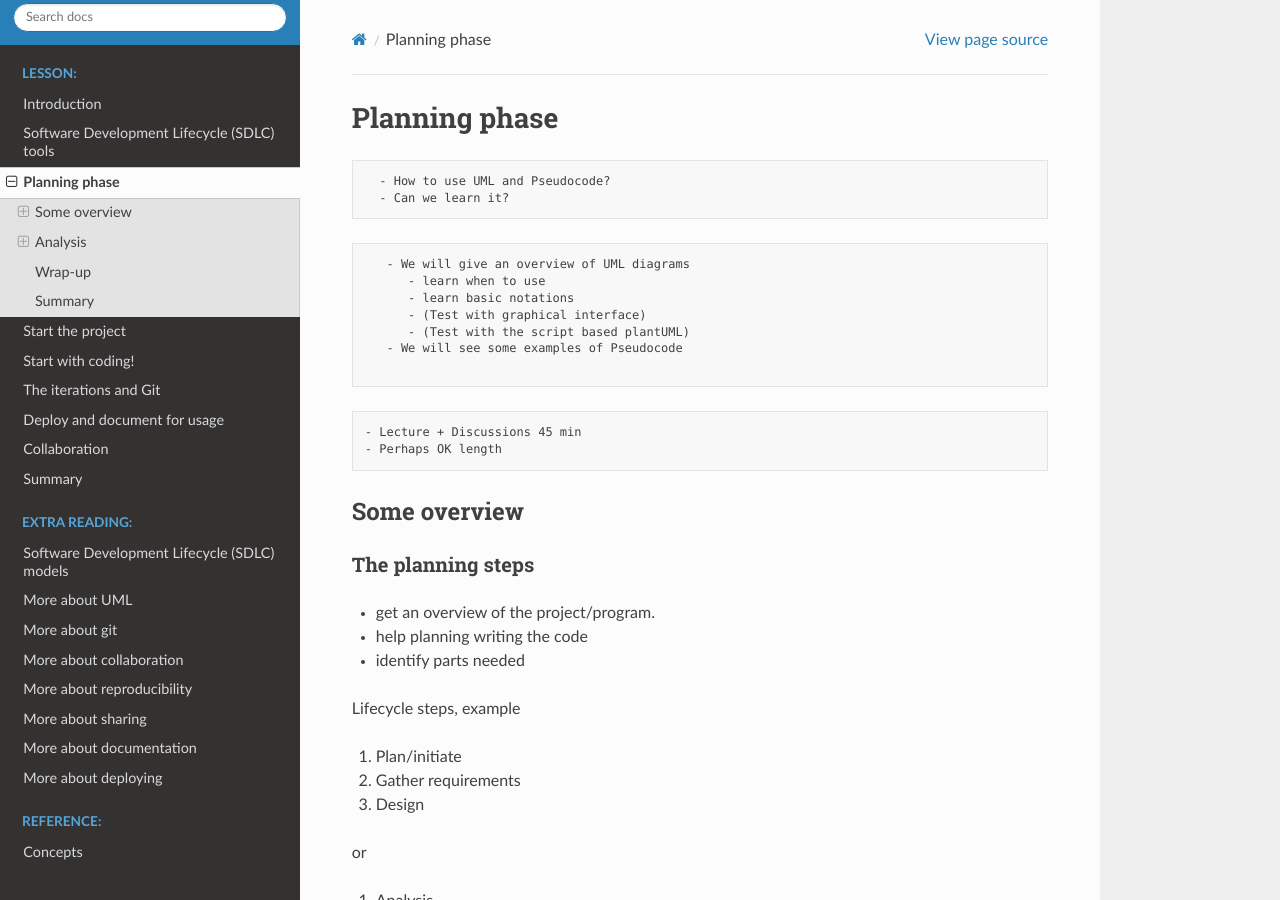
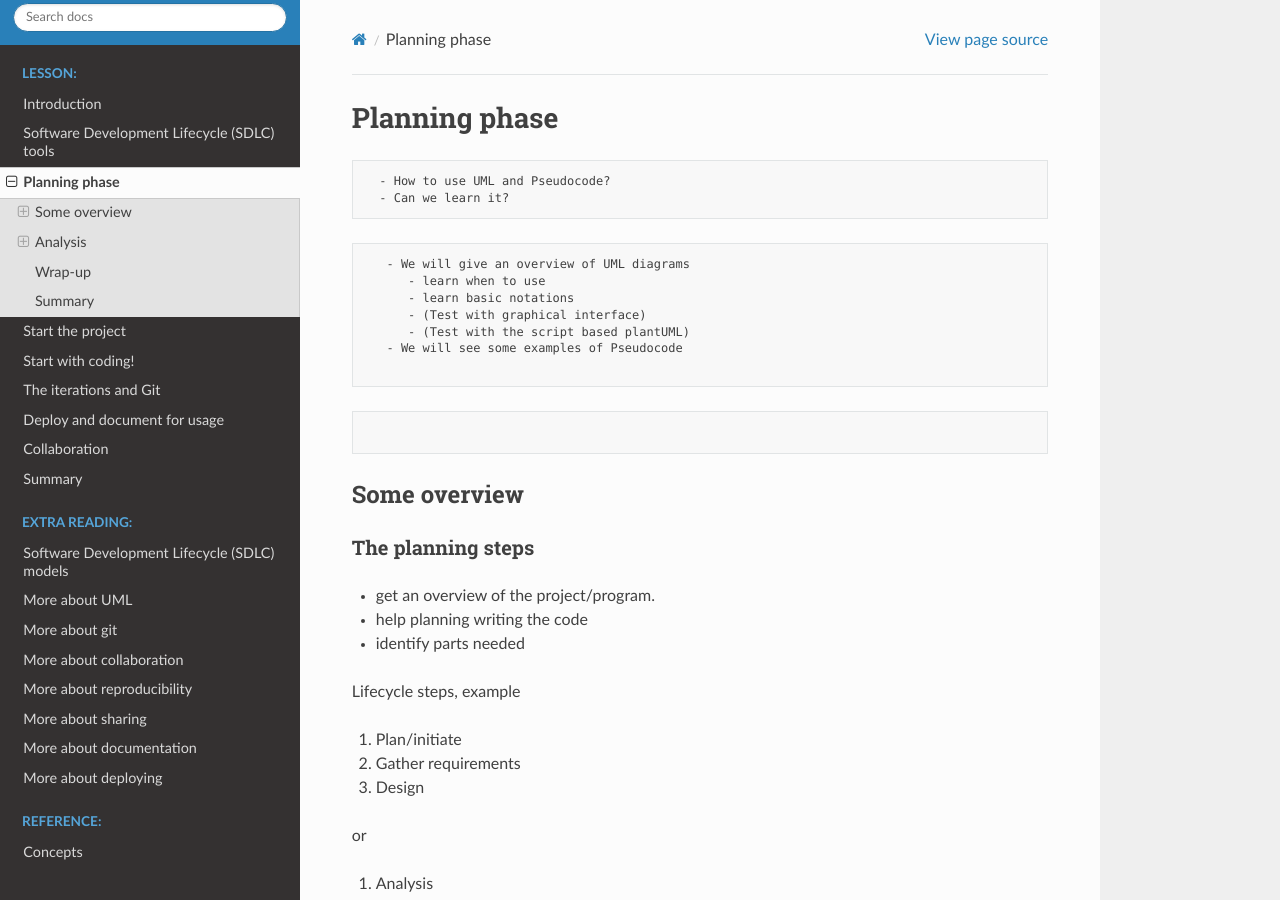
Before and after one commit to UPPMAX/programming_formalisms_intro, a Sphinx documentation site: the page built from doc/flowcharts.md, in a window 1280 px wide and 900 px high. Built offline with Sphinx 7.4.7 and the Read the Docs theme 2.0.0, drawn with Linux system fonts in a browser that asks for light colours; pages that are not in the unit, such as notebooks, are missing from menus.

Commit message:
Update flowcharts.md

````diff
--- a/doc/flowcharts.md
+++ b/doc/flowcharts.md
@@ -16,8 +16,6 @@
 ```
 
 ```{instructor-note}
-- Lecture + Discussions 45 min
-- Perhaps OK length
 ```
 
 ## Some overview
````
